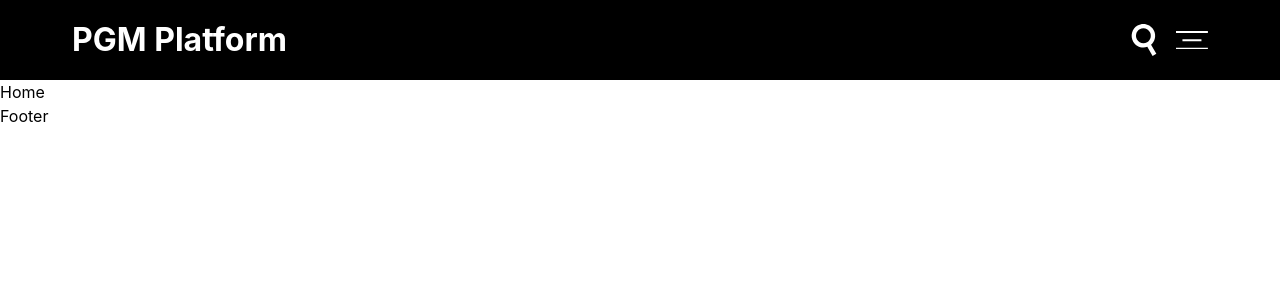
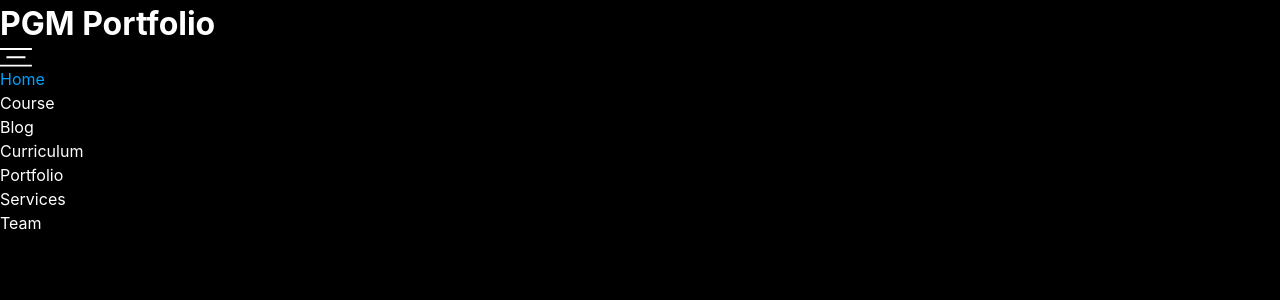
Before and after one commit to pgmgent-pgm-4/pgm-platform-pgm-justdesc4, a React (Create React App) app in the folder client/: page / in a window 1280 px wide. Both pictures are taken after a click on the icon 1192 px from the left and 39 px from the top of the page. Shown: the top 300 px of the page. Built offline with nearby package versions, Linux system fonts and the light colour scheme; no server answers.

Commit message:
Fixed Menu component issues

```diff
--- a/client/src/App.js
+++ b/client/src/App.js
@@ -20,8 +20,6 @@ import {
 import Root from "./layouts/Root";
 import { ROUTES } from "./routes/routes";
 import { MenuProvider } from "./context/MenuContext";
-import Header from "./components/Header";
-import Menu from "./components/Menu";
 
 const router = createBrowserRouter(
   createRoutesFromElements(
@@ -46,11 +44,7 @@ const router = createBrowserRouter(
 function App() {
   return (
     <MenuProvider>
-      <RouterProvider router={router}>
-        <Header />
-        <Menu />
-        {/* Other components */}
-      </RouterProvider>
+      <RouterProvider router={router}>{/* Other components */}</RouterProvider>
     </MenuProvider>
   );
 }
--- a/client/src/components/Menu.jsx
+++ b/client/src/components/Menu.jsx
@@ -1,22 +1,15 @@
-import React, { useContext, useEffect } from "react";
+import React, { useContext } from "react";
 import { ROUTES } from "../routes/routes";
-import { NavLink } from "react-router-dom";
+import { NavLink, useLocation } from "react-router-dom";
 import { MenuContext } from "../context/MenuContext";
 import "./css/Menu.css";
 
 export default function Menu() {
   const { isOpen, toggleMenu } = useContext(MenuContext);
+  const location = useLocation();
 
-  useEffect(() => {
-    if (isOpen) {
-      console.log("Menu mounted");
-    } else {
-      console.log("Menu unmounted");
-    }
-  }, [isOpen]);
-
-  return isOpen ? (
-    <div className="menu">
+  return (
+    <div className={`menu ${isOpen ? "" : "menu__hidden"}`}>
       <div className="menu__top">
         <div className="logo">
           <h1>PGM Portfolio</h1>
@@ -33,32 +26,86 @@ export default function Menu() {
       <nav className="menu__items">
         <ul>
           <li>
-            <NavLink to={ROUTES.home.path}>{ROUTES.home.title}</NavLink>
+            <NavLink
+              to={ROUTES.home.path}
+              onClick={toggleMenu}
+              className={
+                location.pathname === ROUTES.home.path ? "active-link" : ""
+              }
+            >
+              {ROUTES.home.title}
+            </NavLink>
           </li>
           <li>
-            <NavLink to={ROUTES.course.path}>{ROUTES.course.title}</NavLink>
+            <NavLink
+              to={ROUTES.course.path}
+              onClick={toggleMenu}
+              className={
+                location.pathname === ROUTES.course.path ? "active-link" : ""
+              }
+            >
+              {ROUTES.course.title}
+            </NavLink>
           </li>
           <li>
-            <NavLink to={ROUTES.blog.path}>{ROUTES.blog.title}</NavLink>
+            <NavLink
+              to={ROUTES.blog.path}
+              onClick={toggleMenu}
+              className={
+                location.pathname === ROUTES.blog.path ? "active-link" : ""
+              }
+            >
+              {ROUTES.blog.title}
+            </NavLink>
           </li>
           <li>
-            <NavLink to={ROUTES.program.path}>{ROUTES.program.title}</NavLink>
+            <NavLink
+              to={ROUTES.curriculum.path}
+              onClick={toggleMenu}
+              className={
+                location.pathname === ROUTES.curriculum.path
+                  ? "active-link"
+                  : ""
+              }
+            >
+              {ROUTES.curriculum.title}
+            </NavLink>
           </li>
           <li>
-            <NavLink to={ROUTES.portfolio.path}>
+            <NavLink
+              to={ROUTES.portfolio.path}
+              onClick={toggleMenu}
+              className={
+                location.pathname === ROUTES.portfolio.path ? "active-link" : ""
+              }
+            >
               {ROUTES.portfolio.title}
             </NavLink>
           </li>
           <li>
-            <NavLink to={ROUTES.services.path}>{ROUTES.services.title}</NavLink>
+            <NavLink
+              to={ROUTES.services.path}
+              onClick={toggleMenu}
+              className={
+                location.pathname === ROUTES.services.path ? "active-link" : ""
+              }
+            >
+              {ROUTES.services.title}
+            </NavLink>
           </li>
           <li>
-            <NavLink to={ROUTES.team.path}>{ROUTES.team.title}</NavLink>
+            <NavLink
+              to={ROUTES.team.path}
+              onClick={toggleMenu}
+              className={
+                location.pathname === ROUTES.team.path ? "active-link" : ""
+              }
+            >
+              {ROUTES.team.title}
+            </NavLink>
           </li>
         </ul>
       </nav>
     </div>
-  ) : (
-    <div className="menu__hidden"></div>
   );
 }
--- a/client/src/components/css/Menu.css
+++ b/client/src/components/css/Menu.css
@@ -7,3 +7,11 @@
   background-color: black;
   color: white;
 }
+
+.menu__hidden {
+  display: none;
+}
+
+.active-link {
+  color: hsl(202, 100%, 50%);
+}
--- a/client/src/context/MenuContext.jsx
+++ b/client/src/context/MenuContext.jsx
@@ -7,7 +7,6 @@ export function MenuProvider({ children }) {
 
   const toggleMenu = () => {
     setIsOpen(!isOpen);
-    console.log("Menu state after toggle:", !isOpen);
   };
 
   return (
--- a/client/src/layouts/Root.jsx
+++ b/client/src/layouts/Root.jsx
@@ -2,11 +2,13 @@ import React from "react";
 import { Outlet } from "react-router-dom";
 import Header from "../components/Header";
 import Footer from "../components/Footer";
+import Menu from "../components/Menu";
 
 export default function Root() {
   return (
     <>
       <Header />
+      <Menu />
       <main>
         <Outlet />
       </main>
```
